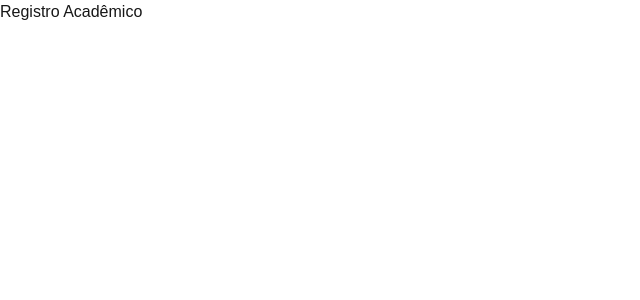
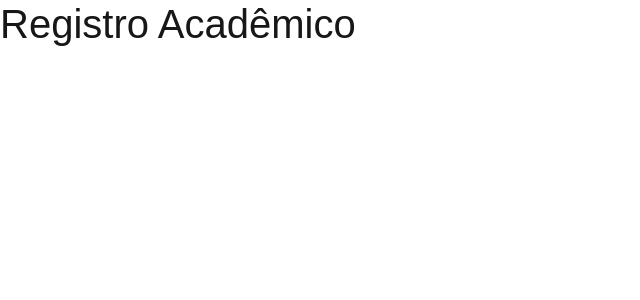
Before and after one commit to EdivanCarvalho1/registro-academico-front, a Next.js app: page / in a window 1280 px wide. Shown: the top 300 px of the page, without its empty margins (0-640 px from the left). Built offline with nearby package versions, Linux system fonts and the light colour scheme.

Commit message:
merge conflict corrigido

```diff
--- a/src/app/globals.css
+++ b/src/app/globals.css
@@ -1,4 +1,5 @@
 @import "tailwindcss";
+@import 'bootstrap/dist/css/bootstrap.min.css';
 
 :root {
   --background: #ffffff;
```
Also changed, not shown: tsconfig.json (+6 -2 lines), next-env.d.ts, 1 other file (tests, documents, lock files or other folders).
